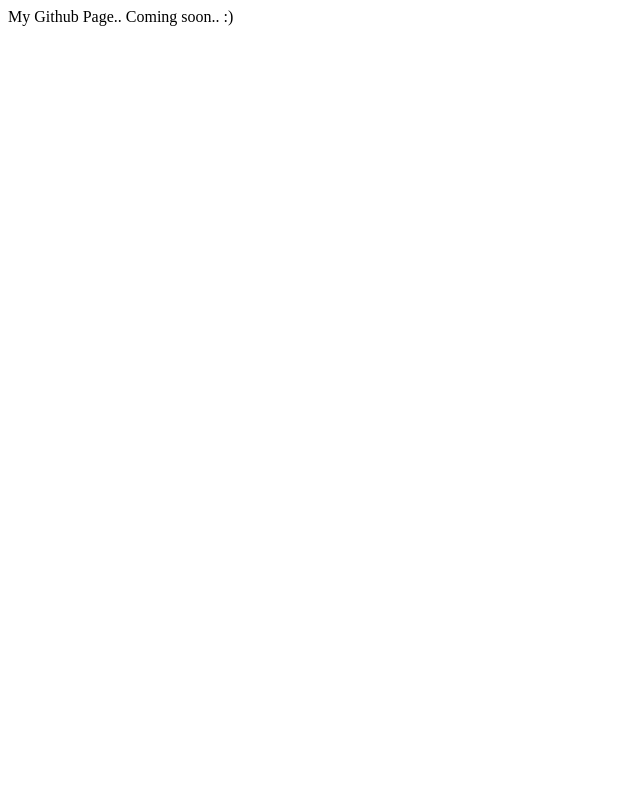
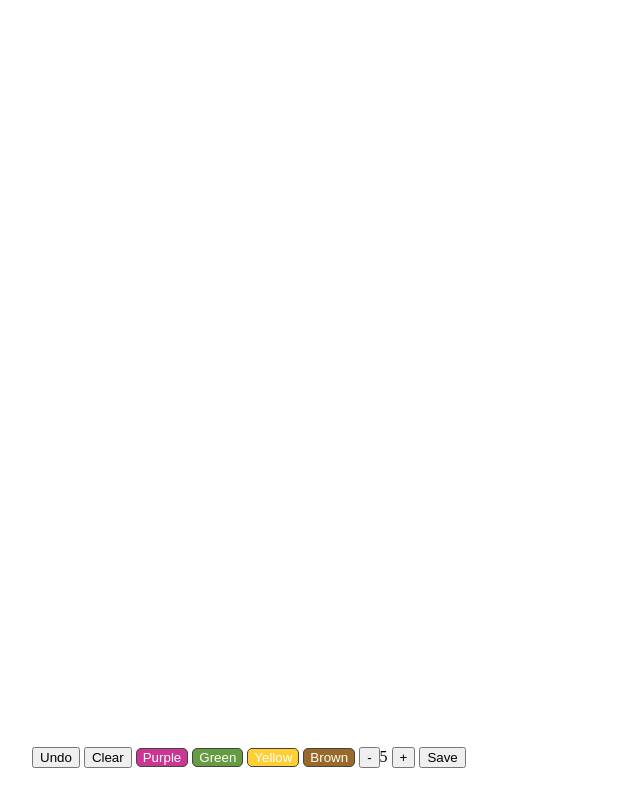
Before and after one commit to mohanrohith/draw, a plain HTML site: page index.html in a window 1280 px wide. Shown: the whole page, without its empty margins (0-640 px from the left). Drawn offline with Linux system fonts and the light colour scheme.

Commit message:
Canvas Added

```diff
--- /dev/null
+++ b/canvas.js
@@ -0,0 +1,161 @@
+var Draw = Draw || {
+  config:{
+    width: window.innerWidth||document.documentElement.clientWidth||document.getElementsByTagName('body')[0].clientWidth,
+    height: window.innerHeight|| document.documentElement.clientHeight||document.getElementsByTagName('body')[0].clientHeight,
+    id:"canvas"
+  },
+  property:{
+    strokeStyle :"#df4b26",
+    lineJoin : "round",
+    lineWidth : 5
+  },
+  state:{
+    paint:false,
+    draw:{
+      clickX: [],
+      clickY: [],
+      clickDrag: [],
+      clickColor:[],
+      clickSize:[]
+    },
+    undo:[0]
+  },
+  canvas:{},
+  App: function(){}
+};
+
+
+
+var DAP = Draw.App.prototype;
+DAP.init =function(){
+  this.create();
+  this.bindEvents();
+}
+
+DAP.create = function(){
+  var canvasDiv = document.getElementById("canvas_wrapper"),
+  canvas = document.createElement("canvas");
+
+  canvas.setAttribute("width", Draw.config.width);
+  canvas.setAttribute("height", Draw.config.height);
+  canvas.setAttribute("id", Draw.config.id);
+  canvasDiv.appendChild(canvas);
+
+  if(typeof G_vmlCanvasManager != 'undefined') {
+    canvas = G_vmlCanvasManager.initElement(canvas);
+  }
+
+  Draw.canvas["canvas"] = canvas;
+  Draw.canvas["context"] = canvas.getContext("2d");
+}
+
+DAP.getCanvas = function(){
+  return document.getElementById(Draw.config.id);
+}
+
+DAP.width = function(){
+  if(arguments.length >0 ){
+    var canvas = document.getElementById(Draw.config.id);
+    canvas.setAttribute("width", arguments[0]);
+    Draw.config.width = arguments[0];
+  }else{
+    return Draw.config.width;
+  }
+}
+
+
+DAP.bindEvents = function(){
+  var canvas = this.getCanvas(),
+  $this = this;
+
+  canvas.onmousedown = function(e){
+    var mouseX = e.pageX - this.offsetLeft,
+    mouseY = e.pageY - this.offsetTop;
+
+    Draw.state.paint = true;
+    $this.addClick(e.pageX - this.offsetLeft, e.pageY - this.offsetTop);
+    $this.redraw();
+  }
+
+  canvas.onmousemove = function(e){
+    if(Draw.state.paint){
+      $this.addClick(e.pageX - this.offsetLeft, e.pageY - this.offsetTop, true);
+      $this.redraw();
+    }
+  }
+
+  canvas.onmouseup = function(e){
+    Draw.state.paint = false;
+    Draw.state.undo.push(Draw.state.draw.clickX.length);
+  }
+
+  canvas.onmouseout = function(e){
+    if(Draw.state.paint){
+      Draw.state.undo.push(Draw.state.draw.clickX.length);
+    }
+    Draw.state.paint = false;
+
+  }
+}
+
+DAP.addClick = function(x, y, dragging){
+  Draw.state.draw.clickX.push(x);
+  Draw.state.draw.clickY.push(y);
+  Draw.state.draw.clickDrag.push(dragging);
+  Draw.state.draw.clickColor.push(Draw.property.strokeStyle);
+  Draw.state.draw.clickSize.push(Draw.property.lineWidth);
+}
+
+
+DAP.clear = function(){
+  for(var arr in Draw.state.draw){
+    Draw.state.draw[arr] =[];
+  }
+}
+
+DAP.setStyle = function(property, value){
+  Draw.property[property] = value;
+}
+
+DAP.getStyle = function(property){
+  return Draw.property[property];
+}
+
+DAP.redraw = function(){
+  Draw.canvas.canvas.width = Draw.canvas.canvas.width;
+
+  Draw.canvas.context.lineJoin = "round";
+
+
+  for(var i=0; i< Draw.state.draw.clickX.length; i++){
+    Draw.canvas.context.beginPath();
+    if(Draw.state.draw.clickDrag[i] && i){
+      Draw.canvas.context.moveTo(Draw.state.draw.clickX[i-1], Draw.state.draw.clickY[i-1]);
+    }else{
+      Draw.canvas.context.moveTo(Draw.state.draw.clickX[i]-1, Draw.state.draw.clickY[i]);
+    }
+    Draw.canvas.context.lineTo(Draw.state.draw.clickX[i], Draw.state.draw.clickY[i])
+    Draw.canvas.context.closePath();
+    Draw.canvas.context.lineWidth = Draw.state.draw.clickSize[i];
+    Draw.canvas.context.strokeStyle = Draw.state.draw.clickColor[i];
+    Draw.canvas.context.stroke();
+  }
+}
+
+DAP.saveAsImage = function(){
+  return Draw.canvas.canvas.toDataURL();
+}
+
+DAP.undo = function(){
+  var index = Draw.state.undo.length,
+  num = Draw.state.undo[index-1] - Draw.state.undo[index-2];
+
+  if(Draw.state.draw.clickX.length >0){
+    for(var arr in Draw.state.draw){
+      Draw.state.draw[arr].splice(Draw.state.undo[index-2],num);
+    }
+
+    Draw.state.undo.pop();
+    this.redraw();
+  }
+}
--- a/index.html
+++ b/index.html
@@ -1,7 +1,104 @@
+<!DOCTYPE html>
 <html>
-<head>
-</head>
-<body>
-My Github Page..  Coming soon.. :)
-</body>
+  <head>
+    <title>Canvas Draw App</title>
+    <meta http-equiv="Content-Type" content="text/html; charset=UTF-8">
+    <script type="text/javascript" src="canvas.js"></script>
+    <script type="text/javascript">
+      function load_app(){
+        dapp = new Draw.App;
+        dapp.init();
+        updateSize(dapp.getStyle("lineWidth"));
+
+        document.getElementById("clear").onclick = function(){
+          dapp.clear();
+          dapp.redraw();
+        }
+
+        var color_buttons = document.getElementsByName("color");
+        for(var  i in color_buttons){
+          color_buttons[i].onclick = function(){
+            dapp.setStyle("strokeStyle", this.value);
+          }
+        }
+
+        document.getElementById("size_minus").onclick = function(){
+          dapp.setStyle("lineWidth", (dapp.getStyle("lineWidth")-1));
+          updateSize(dapp.getStyle("lineWidth"));
+        }
+        document.getElementById("size_plus").onclick = function(){
+          dapp.setStyle("lineWidth", (dapp.getStyle("lineWidth")+1));
+          updateSize(dapp.getStyle("lineWidth"));
+        }
+        document.getElementById("save").onclick = function(){
+          window.open(dapp.saveAsImage());
+        }
+        document.getElementById("undo").onclick = function(){
+          dapp.undo();
+        }
+
+
+      }
+      function updateSize(size){
+        document.getElementById("size").innerHTML = size;
+      }
+
+    </script>
+
+    <style type="text/css" media="screen">
+      body{
+        margin:0;
+        padding:0;
+        overflow: hidden;
+      }
+      #canvas{
+
+        -webkit-transition: all 300ms ease-in;
+        -moz-transition: all 300ms ease-in;
+        transition: all 300ms ease-in;
+      }
+
+      .button{
+        border:1px solid #444;
+        -moz-border-radius:5px;
+        -webkit-border-radius:5px;
+        border-radius:5px;
+        color: #fff;
+      }
+      .purple{
+        background-color: #cb3594;
+      }
+      .green{
+        background-color: #659b41;
+      }
+      .yellow{
+        background-color: #ffcf33;
+      }
+      .brown{
+        background-color: #986928;
+      }
+
+      .panel{
+        position: absolute;
+        z-index: 99;
+        bottom:2em;
+        left: 2em;
+      }
+    </style>
+  </head>
+  <body onload="load_app()">
+    <div id="canvas_wrapper"> </div>
+    <div class ="panel">
+    <button name="undo" id="undo" value="value">Undo</button>
+    <button name="clear" id="clear" value="value">Clear</button>
+    <button class="button purple"  name="color" value="#cb3594">Purple</button>
+    <button class="button green"  name="color" value="#659b41">Green</button>
+    <button class="button yellow"  name="color" value="#ffcf33">Yellow</button>
+    <button class="button brown"  name="color" value="#986928">Brown</button>
+    <button id="size_minus">-</button><span id ="size"></span>
+    <button id="size_plus">+</button>
+    <button name="save" id="save" >Save</button>
+    </div>
+
+  </body>
 </html>
```
Also changed, not shown: 2 other files.
